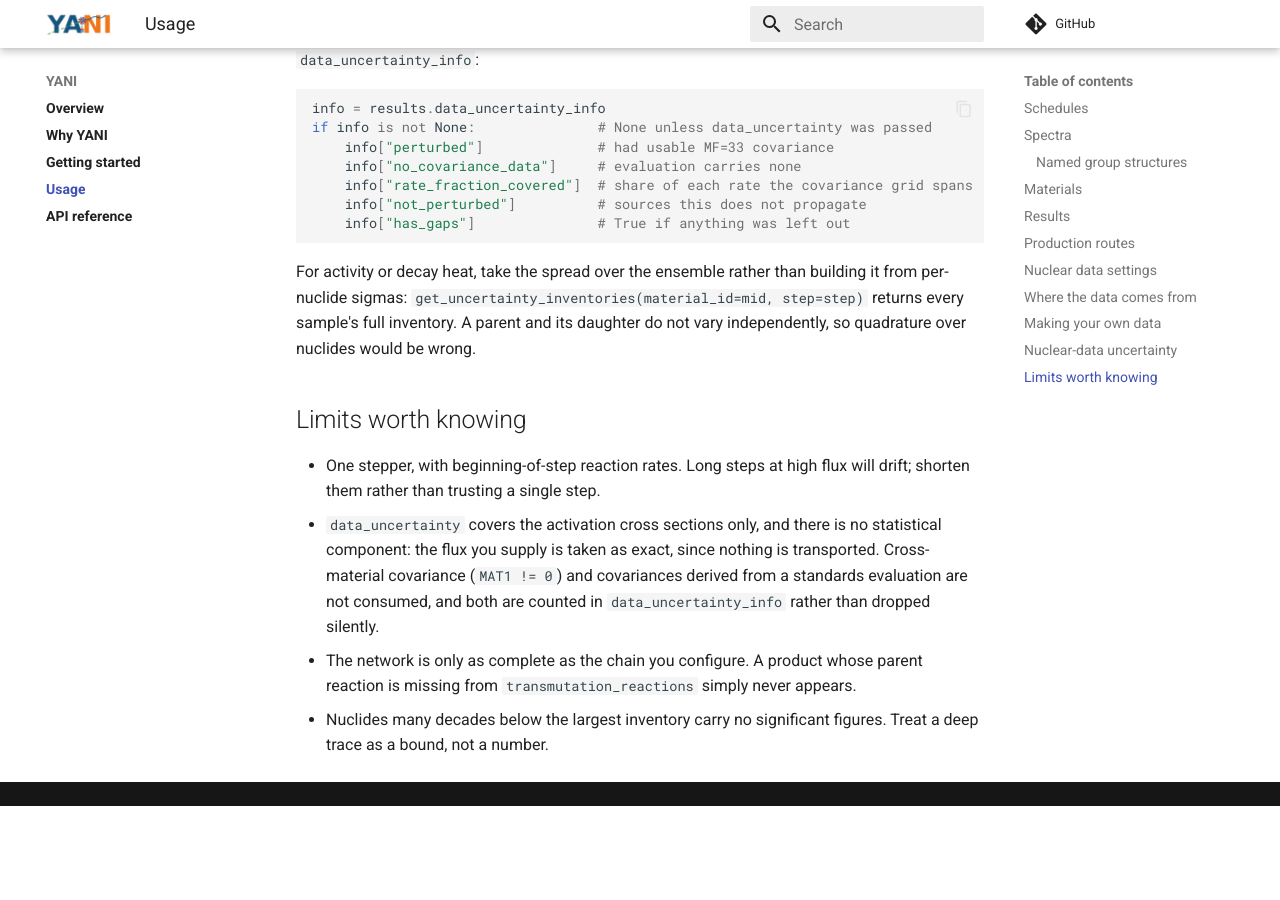
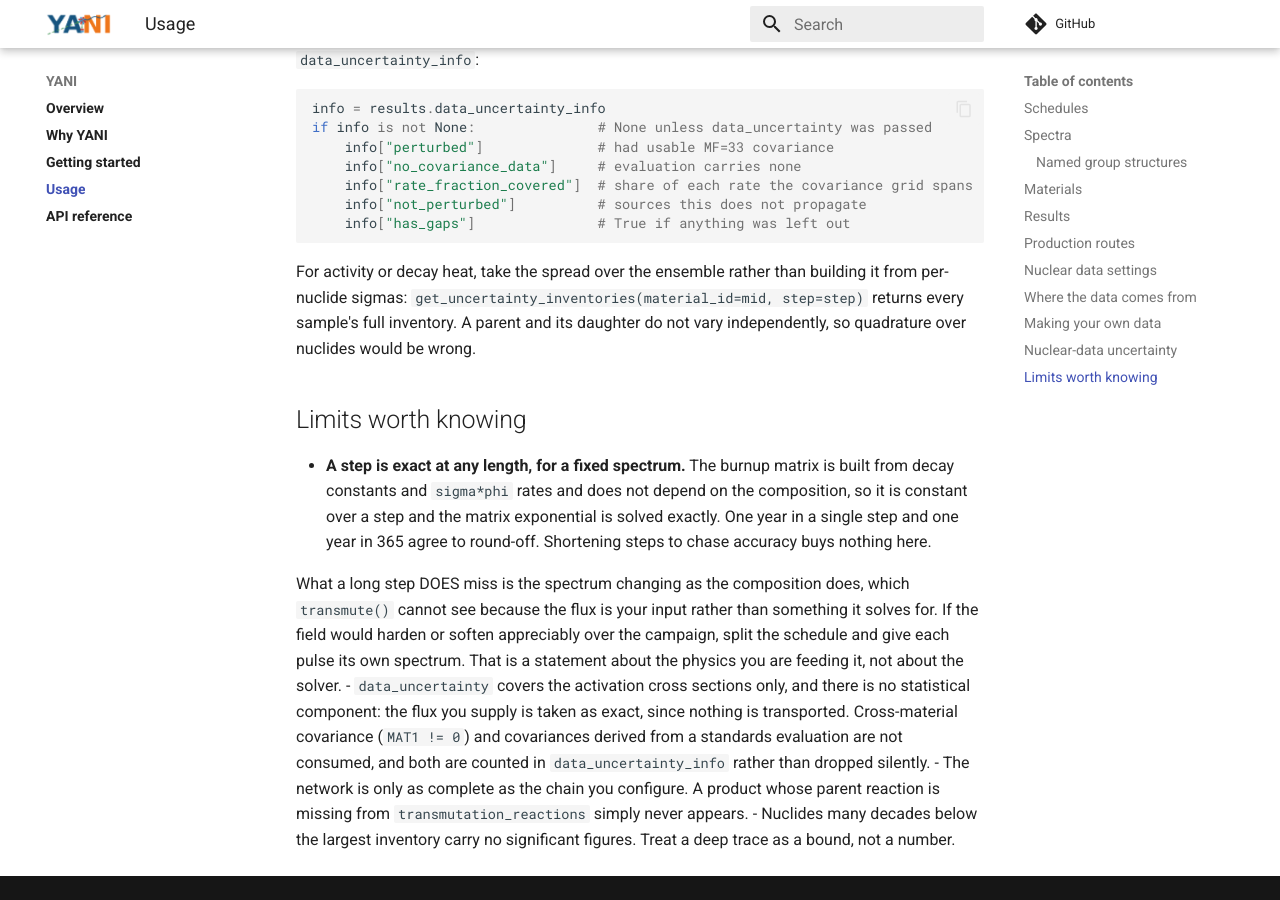
Before and after one commit to fusion-neutronics/yani, an MkDocs documentation site: the page built from docs/usage.md, in a window 1280 px wide and 900 px high, scrolled down 8349 px. Built offline with MkDocs 1.6.1 and Material for MkDocs 9.7.7, drawn with Linux system fonts in a browser that asks for light colours; comment, search, counter and statistics services are not loaded; before the commit the page ends 9155 px from its top, so only the background shows below that.

Commit message:
Correct the step-length claim
"Long steps at high flux will drift; shorten them rather than trusting a single
step" is wrong for transmute(), and a reader following it pays for nothing.

The burnup matrix is built from decay constants and sigma*phi rates
(accumulate_matrix takes the chain, the rates and the fission-yield weights, and
NOT the composition), so it is constant over a step and the matrix exponential
is solved exactly. One year in one step and one year in 365 agree to round-off.
fusion-neutronics/core#563 adds the test that pins it.

What a long step does miss is the spectrum changing as the composition does, and
transmute() cannot see that because the flux is the caller's input rather than
something it solves for. So the advice is still to split a schedule where the
field would move -- but per pulse with its own spectrum, for a reason about the
physics, rather than uniformly for a numerical error that is not there.

```diff
--- a/docs/usage.md
+++ b/docs/usage.md
@@ -411,8 +411,17 @@ independently, so quadrature over nuclides would be wrong.
 
 ## Limits worth knowing
 
-- One stepper, with beginning-of-step reaction rates. Long steps at high flux
-  will drift; shorten them rather than trusting a single step.
+- **A step is exact at any length, for a fixed spectrum.** The burnup matrix is
+  built from decay constants and `sigma*phi` rates and does not depend on the
+  composition, so it is constant over a step and the matrix exponential is
+  solved exactly. One year in a single step and one year in 365 agree to
+  round-off. Shortening steps to chase accuracy buys nothing here.
+
+  What a long step DOES miss is the spectrum changing as the composition does,
+  which `transmute()` cannot see because the flux is your input rather than
+  something it solves for. If the field would harden or soften appreciably over
+  the campaign, split the schedule and give each pulse its own spectrum. That is
+  a statement about the physics you are feeding it, not about the solver.
 - `data_uncertainty` covers the activation cross sections only, and there is no
   statistical component: the flux you supply is taken as exact, since nothing is
   transported. Cross-material covariance (`MAT1 != 0`) and covariances derived
```
